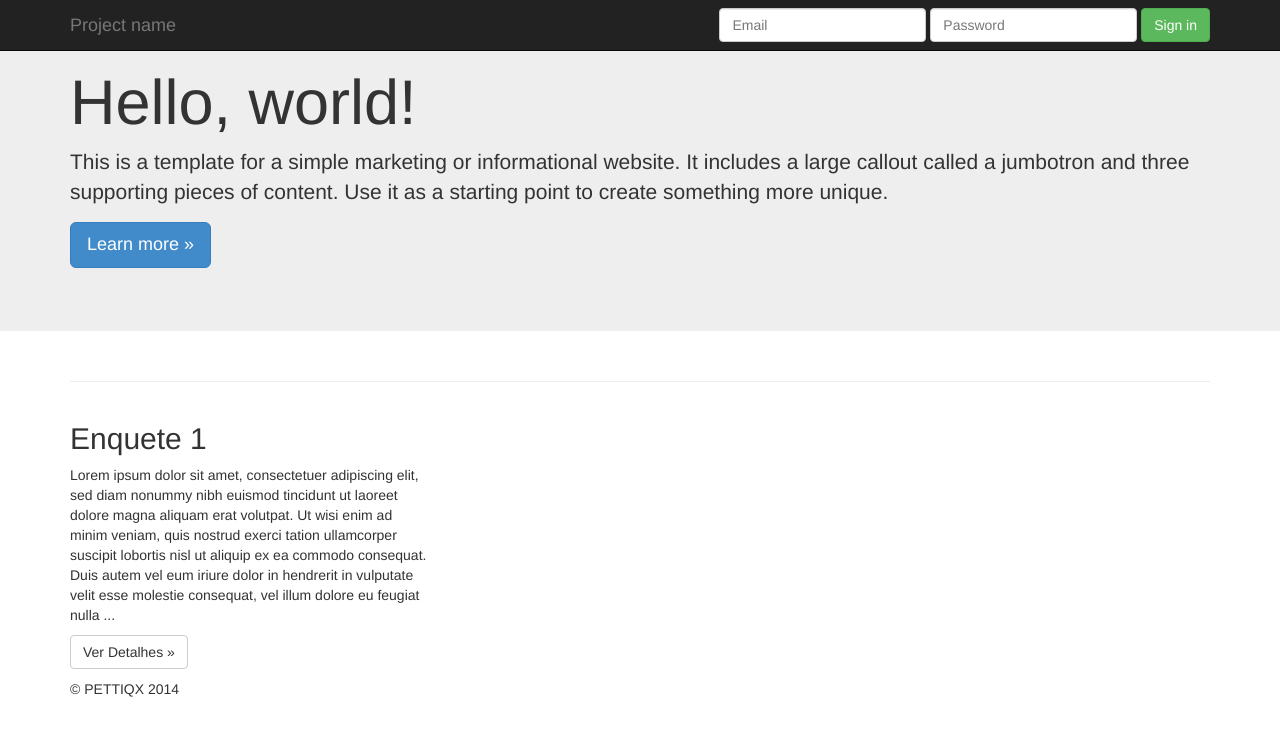
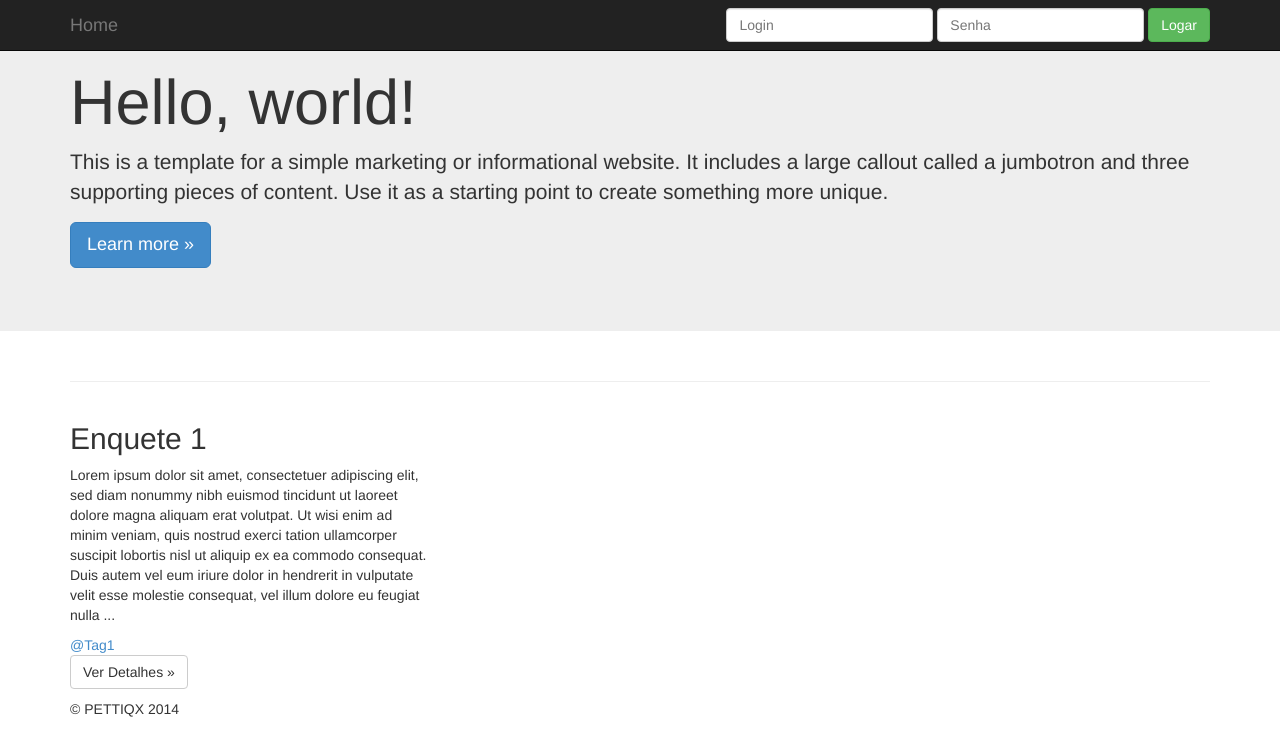
Before and after one commit to fenexomega/Plebicite, a Django app: page / in a window 1280 px wide. Shown: the top 756 px of the page. Run offline with Django 3.2, Linux system fonts and the light colour scheme; data comes from the database, SQL or seed files in the repository; both versions use the stored data as it was after the commit; some libraries are stand-ins or nearby versions.

Commit message:
Login implementado

```diff
--- a/Plebiscite/settings.py
+++ b/Plebiscite/settings.py
@@ -10,6 +10,7 @@ https://docs.djangoproject.com/en/1.6/ref/settings/
 
 # Build paths inside the project like this: os.path.join(BASE_DIR, ...)
 import os
+import django
 BASE_DIR = os.path.dirname(os.path.dirname(__file__))
 
 
@@ -80,3 +81,7 @@ USE_TZ = True
 # https://docs.djangoproject.com/en/1.6/howto/static-files/
 
 STATIC_URL = '/static/'
+
+#Content Processor
+
+TEMPLATE_CONTEXT_PROCESSORS = django.conf.settings.TEMPLATE_CONTEXT_PROCESSORS + ('Pleby.login_content.include_login_form',)
--- a/Plebiscite/urls.py
+++ b/Plebiscite/urls.py
@@ -7,6 +7,6 @@ urlpatterns = patterns('',
 
 
     url(r'^admin/', include(admin.site.urls)),
-    url(r'^$',include('Pleby.urls'))
+    url(r'^',include('Pleby.urls'))
 
 )
--- a/Pleby/forms.py
+++ b/Pleby/forms.py
@@ -1,9 +1,10 @@
 # encoding: utf-8
 from django import forms
+from django.contrib.auth import authenticate
 
 class LoginForm(forms.Form):
-	username = forms.CharField(label="Login",max_length=30)
-	password = forms.CharField(label="Senha",max_length=30,widget=forms.PasswordInput())
+	username = forms.CharField(label="Login",max_length=30,widget=forms.TextInput(attrs={'placeholder':'Login','class':'form-control'}))
+	password = forms.CharField(label="Senha",max_length=30,widget=forms.PasswordInput(attrs={'placeholder':'Senha','class':'form-control'}))
 	def clean(self):
 		cleaned_data = super(LoginForm,self).clean()
 		username = self.cleaned_data.get('username')
--- /dev/null
+++ b/Pleby/login_content.py
@@ -0,0 +1,5 @@
+from .forms import LoginForm
+
+def include_login_form(request):
+	loginform = LoginForm()
+	return {'loginform':loginform}
--- a/Pleby/models.py
+++ b/Pleby/models.py
@@ -4,6 +4,7 @@ from django.contrib.auth.models import User
 
 class Tag(models.Model):
 	titulo = models.CharField(max_length=150,blank=None,unique=True)
+	enquetes = models.ManyToManyField('Enquete',verbose_name="enquetes")
 	def __unicode__(self):
 		return self.titulo
 
--- a/Pleby/templates/base.html
+++ b/Pleby/templates/base.html
@@ -35,19 +35,23 @@
 	            <span class="icon-bar"></span>
 	            <span class="icon-bar"></span>
 	          </button>
-	          <a class="navbar-brand" href="#">Project name</a>
+	          <a class="navbar-brand" href="{% url "index" %}">Home</a>
 	        </div>
 
 	        <div class="navbar-collapse collapse">
 			{% if not user.is_authenticated %}
-				<form class="navbar-form navbar-right" role="form">
+				<form class="navbar-form navbar-right" role="form" method="post" action="{% url "login" %}">
+          {% csrf_token %}
+
 	            <div class="form-group">
-	              <input type="text" placeholder="Email" class="form-control">
+	              <!-- <input type="text" placeholder="Email" class="form-control"> -->
+                {{ loginform.username }}
 	            </div>
 	            <div class="form-group">
-	              <input type="password" placeholder="Password" class="form-control">
+	              <!-- <input type="password" placeholder="Password" class="form-control"> -->
+                {{ loginform.password }}
 	            </div>
-	            <button type="submit" class="btn btn-success">Sign in</button>
+	            <button type="submit" class="btn btn-success">Logar</button>
 	          </form>
 			{% else %}
 				<h3 class="navbar-right" id="user-username" >Olá {{ user.username }}</h3>
--- a/Pleby/templates/index.html
+++ b/Pleby/templates/index.html
@@ -20,6 +20,11 @@
 			        <div class="col-md-4">
 			          <h2>{{ enquete.titulo }}</h2>
 			          <p>{{	enquete.descricao | truncatechars:400 }}</p>
+			          <div class="tags_enquetes">
+			          {% for tag in enquete.tags.all %}
+			          		<a href="#">@{{ tag.titulo }}</a>
+			          {% endfor %}
+			      	  </div>
 			          <p><a class="btn btn-default" href="#" role="button">Ver Detalhes &raquo;</a></p>
 			        </div>
 			{% endfor %}
--- a/Pleby/urls.py
+++ b/Pleby/urls.py
@@ -2,8 +2,8 @@ from django.conf.urls import patterns, include, url
 urlpatterns = patterns('',
 
     url(r'^$','Pleby.views.index',name="index"),
-    url(r'^login$','Pleby.views.login',name="login"),
+    url(r'^login$','Pleby.views.login_user',name="login"),
     url(r'^create_usuario$','Pleby.views.create_usuario',name="create_usuario"),
     url(r'^enquete_detail_(?P<id>\d+)$','Pleby.views.detalhe_enquete',name="detalhe_enquete"),
-    url(r'^logout$','Pleby.views.log_out',name="log_out"),
+    url(r'^log_out$','Pleby.views.log_out',name="log_out"),
 )
--- a/Pleby/views.py
+++ b/Pleby/views.py
@@ -1,20 +1,32 @@
-from django.shortcuts import render
-from django.contrib.auth import logout
+from django.shortcuts import render,redirect
 from django.http import HttpResponseRedirect
+from django.core.urlresolvers import reverse
+from django.contrib.auth.models import User
+from django.contrib.auth import authenticate , login , logout
 from Pleby.models import *
-from .forms import *
-
+from .forms import LoginForm,CreateUsuarioForm
 
 def index(request):
 	enquetes = Enquete.objects.all()[:3]
 	return render(request,"index.html",{'enquetes':enquetes})
 
-def login(request):
+def login_user(request):
 	if request.POST:
 		form = LoginForm(request.POST)
-		return render(request,'login.html',{'form':form})
+		if form.is_valid():
+			username = form.cleaned_data['username']
+			password = form.cleaned_data['password']
+			user 	 = authenticate(username=username,password=password)
+			if user:
+				login(request,user)
+				if request.GET.get('next') is not None:
+					return redirect(request.GET['next'])
+			else:
+				return HttpResponseRedirect(reverse('index'))
 	form = LoginForm()
-	return render(request,'login.html',{'form':form})
+	return HttpResponseRedirect(reverse('index'))
+
+
 
 def detalhe_enquete(request,id):
 	enquete = Enquete.objects.get(id=id)
```
Also changed, not shown: Pleby/migrations/0003_tag_enquetes.py (added), db.sqlite3.
